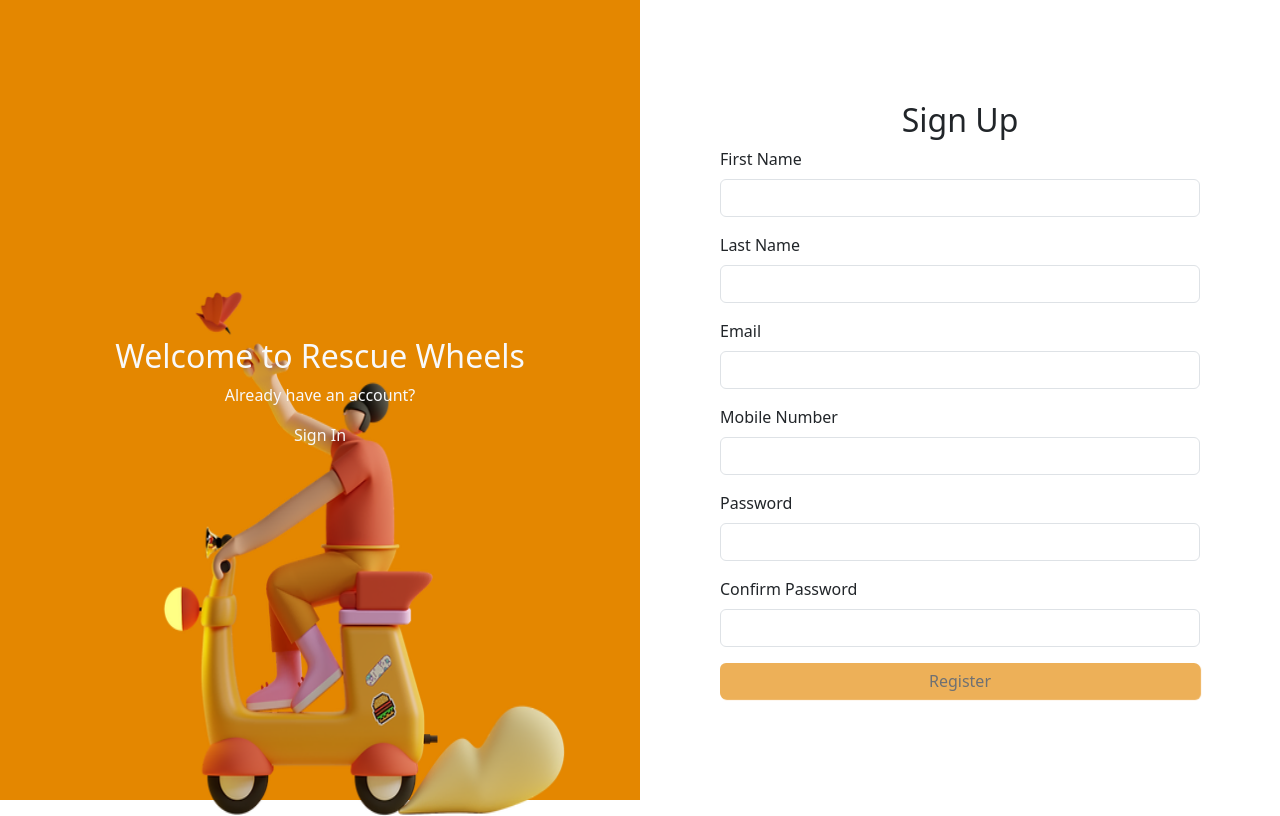
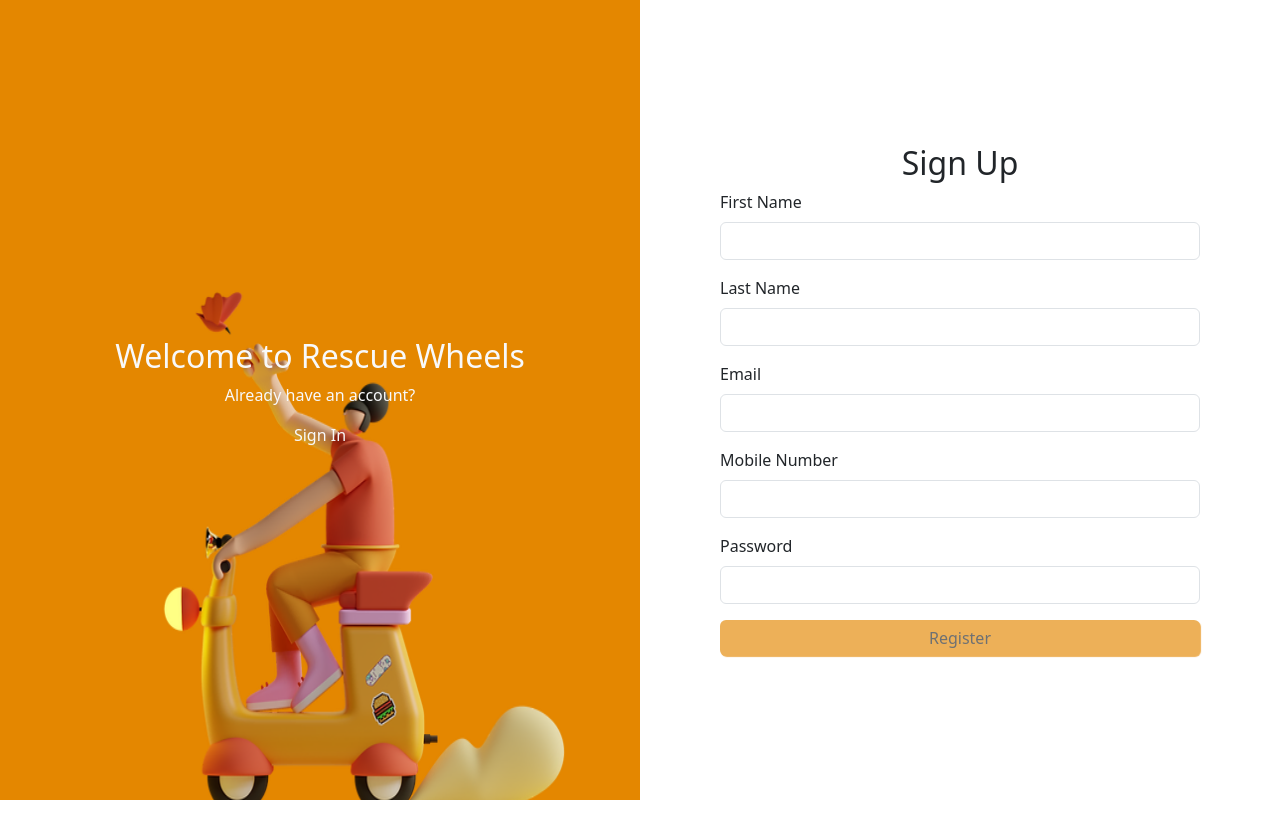
Before and after one commit to graduation-project-rescue-wheels/rescue-wheels-web, a React (Vite) app: page /Register in a window 1280 px wide. Built offline with nearby package versions, Linux system fonts and the light colour scheme.

Commit message:
edit toast and input components

```diff
--- a/src/pages/Login/Login.jsx
+++ b/src/pages/Login/Login.jsx
@@ -3,9 +3,13 @@ import { useState } from "react";
 import { useNavigate } from "react-router-dom"
 import * as YUP from "yup";
 import img1 from '../../assets/Saly-3 (1).png'
-import { useDispatch } from "react-redux";
+import { useDispatch, useSelector } from "react-redux";
 import { HandelLogin } from "../../store/AuthSlice";
-import toast, { Toaster } from "react-hot-toast";
+import { Toaster } from "react-hot-toast";
+import Input from "../../components/Input";
+import { showErrorToast } from "../../components/toast";
+
+
 const Login = () => {
   const navigate = useNavigate()
   const dispatch = useDispatch()
@@ -19,7 +23,7 @@ const Login = () => {
         /^[A-Za-z0-9._%+-]+@[A-Za-z0-9.-]+\.[A-Za-z]{2,}$/,
         "Enter Vaild Email"
       ),
-      password: YUP.string().required("Password is required").matches(/^(?=.*[a-z])(?=.*[A-Z])(?=.*[0-9])(?=.*[!@#$%^&*])(?=.{8,})/," At least one lowercase letter At least one uppercase letter At least one digit At least one special character (in the set !@#$%^&*)  Minimum length of 8 characters"),
+    password: YUP.string().required("Password is required").matches(/^(?=.*[a-z])(?=.*[A-Z])(?=.*[0-9])(?=.*[!@#$%^&*])(?=.{8,})/, " At least one lowercase letter At least one uppercase letter At least one digit At least one special character (in the set !@#$%^&*)  Minimum length of 8 characters"),
   });
   const handleFormSubmitLogin = async () => {
     // e.preventDefault();
@@ -27,33 +31,14 @@ const Login = () => {
     console.log(LoginForm.values);
     const res = await dispatch(HandelLogin(LoginForm.values))
     setLoading(false);
-    console.log(res);
-    if(res.payload.status === 200){
-      toast.success(res.payload.message, {
-      style: {
-        border: '1px solid #e48700',
-        padding: '16px',
-        color: '#000000',
-      },
-      iconTheme: {
-        primary: '#e48700',
-        secondary: '#FFFAEE',
-      },
-    });
+    console.log(res.payload.status);
+
+    if (res.payload.status === 200) {
       localStorage.setItem("Token", res.payload.Token);
+      localStorage.setItem('currentUser', JSON.stringify(res.payload.userData))
       navigate('/HomePage')
-    }else{
-      toast.success(res.payload.data.message, {
-        style: {
-          border: '1px solid #e48700',
-          padding: '16px',
-          color: '#000000',
-        },
-        iconTheme: {
-          primary: '#e48700',
-          secondary: '#FFFAEE',
-        },
-      });
+    } else {
+      showErrorToast("Email or Password is incorrect");
     }
 
     setErrMessage("")
@@ -68,7 +53,6 @@ const Login = () => {
   });
 
 
-
   return (
     <>
       <Toaster
@@ -78,11 +62,11 @@ const Login = () => {
       <div className="container-fluid">
         <div className="row gy-5">
           <div className="col-md-6 p-0">
-            <div className="" style={{ height: '100vh' ,backgroundColor:'#e48700',position:'relative'}}>
+            <div className="" style={{ height: '100vh', backgroundColor: '#e48700', position: 'relative', overflow: "hidden" }}>
               <div>
-            <img src={img1} alt="img1" style={{ width: '70%', height: '70%', bottom: '-2%',left:'20%', position: 'absolute', zIndex: '0' }} />
+                <img src={img1} alt="img1" style={{ width: '70%', height: '70%', bottom: '-2%', left: '20%', position: 'absolute', zIndex: '0' }} />
               </div>
-              <div className="d-flex flex-column justify-content-center align-items-center h-100 text-light" style={{position:'relative',zIndex:'8796'}}>
+              <div className="d-flex flex-column justify-content-center align-items-center h-100 text-light" style={{ position: 'relative', zIndex: '8796' }}>
                 <h2>Welcome to Rescue Wheels</h2>
                 <p>No Account?</p>
                 <p style={{ cursor: 'pointer' }} onClick={() => navigate('/Register')}>Sign Up</p>
@@ -98,36 +82,30 @@ const Login = () => {
                 </div>
               )}
               <form onSubmit={LoginForm.handleSubmit} className="w-75">
-                <div className="mb-3">
-                  <label htmlFor="email" className="form-label">Email</label>
-                  <input
-                    type="email"
-                    className="form-control"
-                    id="email"
-                    name="email"
+                <Input
+                  text={"Email"}
+                  type='email'
+                  name='email'
+                  id='email'
                   onChange={LoginForm.handleChange}
                   onBlur={LoginForm.handleBlur}
-                    value={LoginForm.values.email}
+                  value={LoginForm.values.type}
+                  formT={LoginForm.touched.email}
+                  formE={LoginForm.errors.email}
                 />
-                  {LoginForm.touched.email && LoginForm.errors.email && (
-                    <div className="alert alert-danger mt-2">{LoginForm.errors.email}</div>
-                  )}
-                </div>
-                <div className="mb-3">
-                  <label htmlFor="password" className="form-label">Password</label>
-                  <input
-                    type="password"
-                    className="form-control"
-                    id="password"
-                    name="password"
+
+                <Input
+                  text={"Password"}
+                  type='password'
+                  name='password'
+                  id='password'
                   onChange={LoginForm.handleChange}
                   onBlur={LoginForm.handleBlur}
-                    value={LoginForm.values.password}
+                  value={LoginForm.values.type}
+                  formT={LoginForm.touched.password}
+                  formE={LoginForm.errors.password}
                 />
-                  {LoginForm.touched.password && LoginForm.errors.password && (
-                    <div className="alert alert-danger mt-2">{LoginForm.errors.password}</div>
-                  )}
-                </div>
+
                 <div className="mb-3 form-check">
                   <input
                     type="checkbox"
@@ -146,7 +124,7 @@ const Login = () => {
                     // type="submit"
                     className="btn border-0  w-100 text-white"
                     disabled={!(LoginForm.isValid && LoginForm.dirty) || loading}
-                    style={{backgroundColor:'#e48700',borderBlockColor:'#e48700',boxShadow:'1px 1px 1px #e48700'}}
+                    style={{ backgroundColor: '#e48700', borderBlockColor: '#e48700', boxShadow: '1px 1px 1px #e48700' }}
                   >
                     {loading ? 'Loading...' : 'Login'}
                   </button>
--- a/src/pages/Register/Register.jsx
+++ b/src/pages/Register/Register.jsx
@@ -5,7 +5,10 @@ import * as YUP from "yup";
 import img1 from '../../assets/Saly-3 (1).png';
 import { useDispatch } from "react-redux";
 import { HandelRegister } from "../../store/AuthSlice";
-import toast, { Toaster } from "react-hot-toast";
+import { Toaster } from "react-hot-toast";
+import Input from "../../components/Input";
+import { showErrorToast, showSuccessToast } from "../../components/toast";
+
 
 const Register = () => {
   const navigate = useNavigate();
@@ -18,20 +21,20 @@ const Register = () => {
     email: YUP.string()
       .required("Email is required")
       .email("Enter a valid email"),
-    password: YUP.string().required("Password is required").min(6, "Password must be at least 6 characters").matches(/^(?=.*[a-z])(?=.*[A-Z])(?=.*[0-9])(?=.*[!@#$%^&*])(?=.{8,})/,"   & At least one lowercase letter At least one uppercase letter At least one digit At least one special character (in the set !@#$%^&*)  Minimum length of 8 characters"),
-    confirmPassword: YUP.string().required("Confirm password is required").oneOf([YUP.ref("password"), null], "Passwords must match"),
+    password: YUP.string().required("Password is required").min(6, "Password must be at least 6 characters").matches(/^(?=.*[a-z])(?=.*[A-Z])(?=.*[0-9])(?=.*[!@#$%^&*])(?=.{8,})/, "   & At least one lowercase letter At least one uppercase letter At least one digit At least one special character (in the set !@#$%^&*)  Minimum length of 8 characters"),
+    // confirmPassword: YUP.string().required("Confirm password is required").oneOf([YUP.ref("password"), null], "Passwords must match"),
     mobileNumber: YUP.string().required("Mobile number is required").matches(/^[0-9]{11}$/, "Enter a valid mobile number"),
   });
 
   let RegisterForm = useFormik({
     initialValues: {
       firstName: "",
-      lastName:"",
+      lastName: "",
       email: "",
       password: "",
-      confirmPassword: "",
+      // confirmPassword: "",
       mobileNumber: "",
-      role:"User"
+      role: "User"
     },
     validationSchema,
     onSubmit: handleFormSubmitRegister,
@@ -44,40 +47,18 @@ const Register = () => {
 
     console.log(RegisterForm.values);
     const res = await dispatch(HandelRegister(RegisterForm.values));
+    setLoading(false);
     console.log(res);
     // & Toastify
-        if(res.payload.status === 201){
-          toast.success(res.payload.data.message, {
-            style: {
-              border: '1px solid #e48700',
-              padding: '16px',
-              color: '#000000',
-            },
-            iconTheme: {
-              primary: '#e48700',
-              secondary: '#FFFAEE',
-            },
-          });
-        }else{
-          toast.error(res.payload.message, {
-            style: {
-              border: '1px solid #e48700',
-              padding: '16px',
-              color: '#000000',
-            },
-            iconTheme: {
-              primary: '#e48700',
-              secondary: '#FFFAEE',
-            },
-          });
+    if (res.payload.status === 201) {
+      showSuccessToast(res.payload.data.message);
+      setTimeout(() => {
+        navigate("/login")
+      }, 2000)
+    } else {
+      showErrorToast(res.payload.message);
     }
-
-
-
   }
-
-
-
 
   return (
     <>
@@ -88,9 +69,9 @@ const Register = () => {
       <div className="container-fluid">
         <div className="row gy-5">
           <div className="col-md-6 p-0">
-            <div className="" style={{ height: '100vh', backgroundColor: '#e48700', position: 'relative' }}>
+            <div className="" style={{ height: '100vh', backgroundColor: '#e48700', position: 'relative', overflow: "hidden" }}>
               <div>
-                <img src={img1} alt="img1" style={{ width: '70%', height: '70%', bottom: '-2%',left:'20%', position: 'absolute', zIndex: '0' }} />
+                <img src={img1} alt="img1" style={{ width: '70%', height: '70%', bottom: '-2%', left: '20%', position: 'absolute' }} />
               </div>
               <div className="d-flex flex-column justify-content-center align-items-center h-100 text-light" style={{ position: 'relative', zIndex: '8796' }}>
                 <h2>Welcome to Rescue Wheels</h2>
@@ -99,7 +80,7 @@ const Register = () => {
               </div>
             </div>
           </div>
-          <div className="col-md-6 p-0 "style={{ height: '100vh'}}>
+          <div className="col-md-6 p-0 " style={{ height: '100vh' }}>
             <div className="d-flex flex-column justify-content-center align-items-center h-100 bg-white">
               <h2>Sign Up</h2>
               {errMessage && (
@@ -108,86 +89,67 @@ const Register = () => {
                 </div>
               )}
               <form onSubmit={RegisterForm.handleSubmit} className="w-75">
-                <div className="mb-3">
-                  <label htmlFor="firstName" className="form-label">First Name</label>
-                  <input
-                    type="text"
-                    className="form-control"
-                    id="name"
-                    name="firstName"
+                <Input
+                  text={"First Name"}
+                  type='firstName'
+                  name='firstName'
+                  id='firstName'
                   onChange={RegisterForm.handleChange}
                   onBlur={RegisterForm.handleBlur}
-                    value={RegisterForm.values.firstName}
+                  value={RegisterForm.values.type}
+                  formT={RegisterForm.touched.firstName}
+                  formE={RegisterForm.errors.firstName}
                 />
-                  {RegisterForm.touched.firstName && RegisterForm.errors.firstName && (
-                    <div className="alert alert-danger mt-2">{RegisterForm.errors.firstName}</div>
-                  )}
-                </div>
 
-                <div className="mb-3">
-                  <label htmlFor="lastName" className="form-label">Last Name</label>
-                  <input
-                    type="text"
-                    className="form-control"
-                    id="lastName"
-                    name="lastName"
+                <Input
+                  text={"Last Name"}
+                  type='lastName'
+                  name='lastName'
+                  id='lastName'
                   onChange={RegisterForm.handleChange}
                   onBlur={RegisterForm.handleBlur}
-                    value={RegisterForm.values.lastName}
+                  value={RegisterForm.values.type}
+                  formT={RegisterForm.touched.lastName}
+                  formE={RegisterForm.errors.lastName}
                 />
-                  {RegisterForm.touched.lastName && RegisterForm.errors.lastName && (
-                    <div className="alert alert-danger mt-2">{RegisterForm.errors.lastName}</div>
-                  )}
-                </div>
 
-                <div className="mb-3">
-                  <label htmlFor="email" className="form-label">Email</label>
-                  <input
-                    type="email"
-                    className="form-control"
-                    id="email"
-                    name="email"
+                <Input
+                  text={"Email"}
+                  type='email'
+                  name='email'
+                  id='email'
                   onChange={RegisterForm.handleChange}
                   onBlur={RegisterForm.handleBlur}
-                    value={RegisterForm.values.email}
+                  value={RegisterForm.values.type}
+                  formT={RegisterForm.touched.email}
+                  formE={RegisterForm.errors.email}
                 />
-                  {RegisterForm.touched.email && RegisterForm.errors.email && (
-                    <div className="alert alert-danger mt-2">{RegisterForm.errors.email}</div>
-                  )}
-                </div>
 
-                <div className="mb-3">
-                  <label htmlFor="mobileNumber" className="form-label">Mobile Number</label>
-                  <input
-                    type="text"
-                    className="form-control"
-                    id="mobileNumber"
-                    name="mobileNumber"
+                <Input
+                  text={"Mobile Number"}
+                  type='mobileNumber'
+                  name='mobileNumber'
+                  id='mobileNumber'
                   onChange={RegisterForm.handleChange}
                   onBlur={RegisterForm.handleBlur}
-                    value={RegisterForm.values.mobileNumber}
+                  value={RegisterForm.values.type}
+                  formT={RegisterForm.touched.mobileNumber}
+                  formE={RegisterForm.errors.mobileNumber}
                 />
-                  {RegisterForm.touched.mobileNumber && RegisterForm.errors.mobileNumber && (
-                    <div className="alert alert-danger mt-2">{RegisterForm.errors.mobileNumber}</div>
-                  )}
-                </div>
-                <div className="mb-3">
-                  <label htmlFor="password" className="form-label">Password</label>
-                  <input
-                    type="password"
-                    className="form-control"
-                    id="password"
-                    name="password"
+
+                <Input
+                  text={"Password"}
+                  type='password'
+                  name='password'
+                  id='password'
                   onChange={RegisterForm.handleChange}
                   onBlur={RegisterForm.handleBlur}
-                    value={RegisterForm.values.password}
+                  value={RegisterForm.values.type}
+                  formT={RegisterForm.touched.password}
+                  formE={RegisterForm.errors.password}
                 />
-                  {RegisterForm.touched.password && RegisterForm.errors.password && (
-                    <div className="alert alert-danger mt-2">{RegisterForm.errors.password}</div>
-                  )}
-                </div>
 
-                <div className="mb-3">
+                {/* <div className="mb-3">
                   <label htmlFor="confirmPassword" className="form-label">Confirm Password</label>
                   <input
                     type="password"
@@ -201,13 +163,14 @@ const Register = () => {
                   {RegisterForm.touched.confirmPassword && RegisterForm.errors.confirmPassword && (
                     <div className="alert alert-danger mt-2">{RegisterForm.errors.confirmPassword}</div>
                   )}
-                </div>
+                </div> */}
+
                 <div className="d-flex justify-content-between">
                   <button
                     type="submit"
                     className="btn border-0  w-100"
                     disabled={!(RegisterForm.isValid && RegisterForm.dirty) || loading}
-                    style={{backgroundColor:'#e48700',borderBlockColor:'#e48700',boxShadow:'1px 1px 1px #e48700'}}
+                    style={{ backgroundColor: '#e48700', borderBlockColor: '#e48700', boxShadow: '1px 1px 1px #e48700' }}
                   >
                     {loading ? 'Loading...' : 'Register'}
                   </button>
```
Lines whose indentation alone changed are shown as unchanged.
